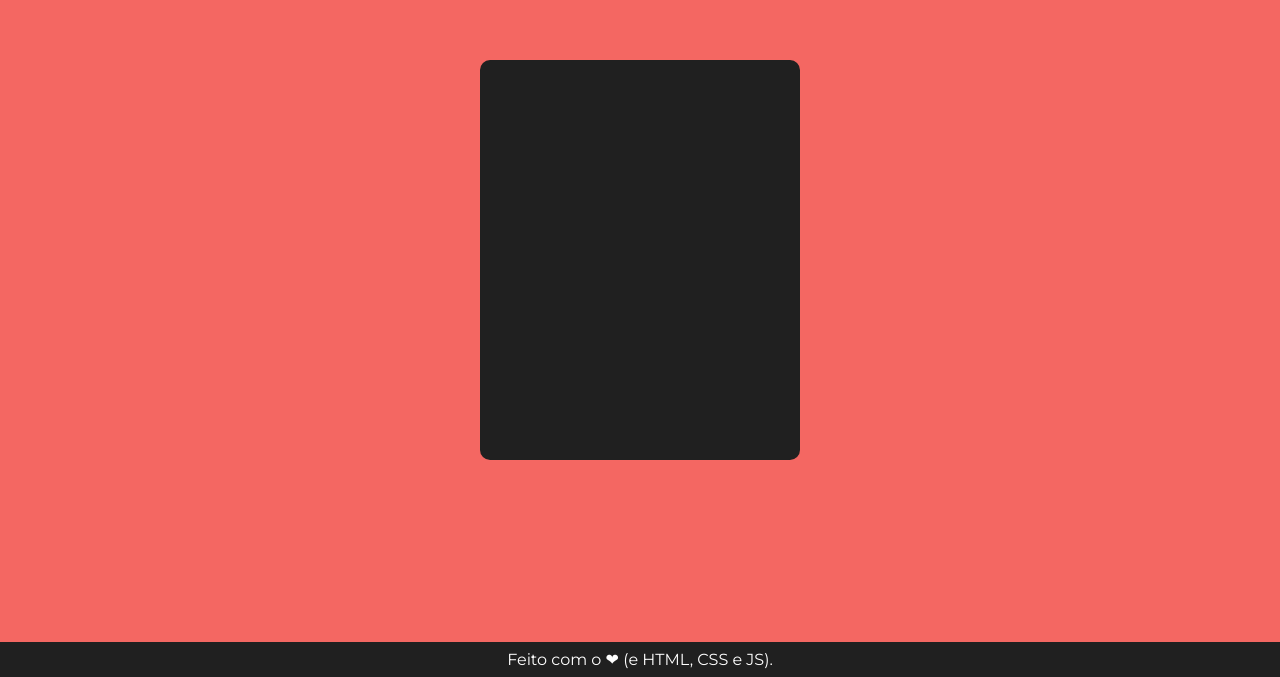
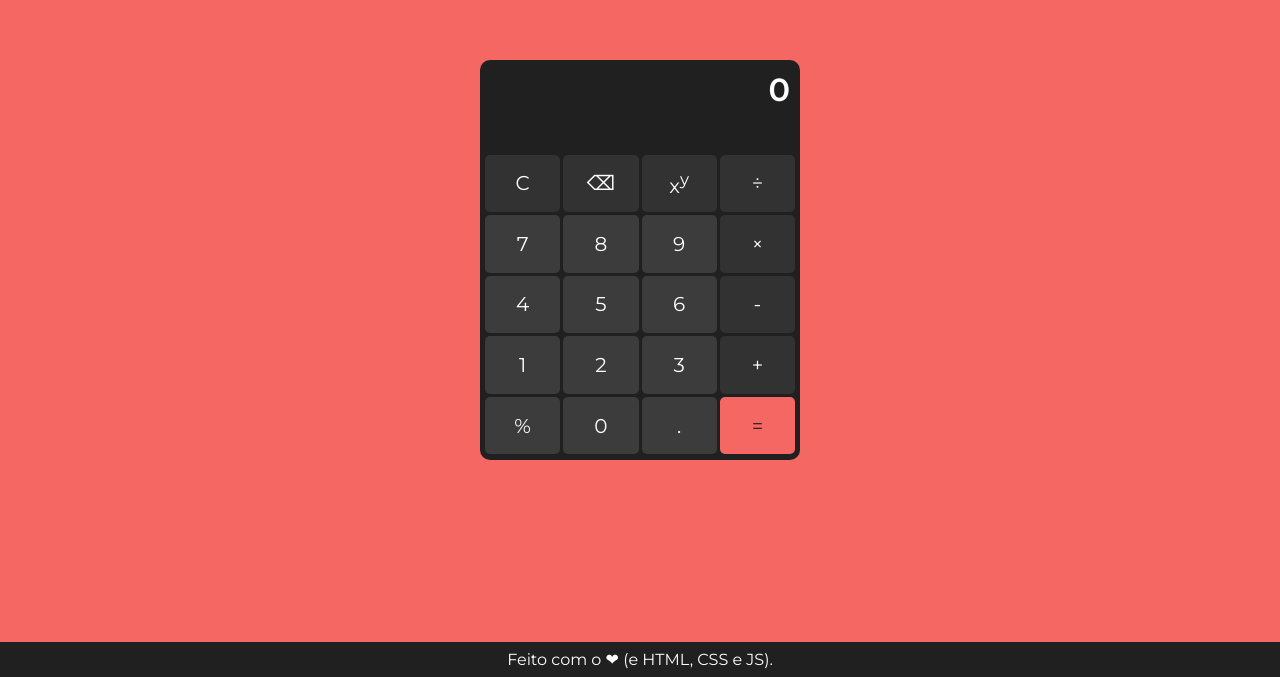
Before and after one commit to sergiodantasz/calculadora-js, a plain HTML site: page index.html in a window 1280 px wide. Shown: the part 123-800 px from the top of the page. Drawn offline with Linux system fonts and the light colour scheme.

Commit message:
adicionado os modelos e estilos visuais da calculadora aos arquivos

```diff
--- a/assets/css/style.css
+++ b/assets/css/style.css
@@ -7,6 +7,7 @@
   --preto: #202020;
   --preto-claro: #282828;
   --branco: #fff;
+  --cinza-mais-claro: #c8c8c8;
   --cinza-claro: #3c3c3c;
   --cinza-escuro: #323232;
 }
@@ -18,8 +19,6 @@
   font-family: 'Montserrat', sans-serif;
 }
 
-/* ------------------------- */
-
 .fundo-rosa-claro {
   background-color: var(--rosa-claro);
 }
@@ -28,7 +27,13 @@
   background-color: var(--preto);
 }
 
-/* ------------------------- */
+.fundo-cinza-claro {
+  background-color: var(--cinza-claro);
+}
+
+.fundo-cinza-escuro {
+  background-color: var(--cinza-escuro);
+}
 
 .conteiner {
   display: flex;
@@ -41,9 +46,68 @@
   width: 320px;
   height: 400px;
   border-radius: 10px;
+  color: var(--branco);
+  display: flex;
+  flex-direction: column;
+  justify-content: space-between;
 }
 
-/* ------------------------- */
+.display {
+  text-align: right;
+  border: none;
+  font-size: 32px;
+  font-weight: 600;
+  margin: 10px;
+  color: inherit;
+}
+
+.botoes {
+  display: grid;
+  grid-template-columns: repeat(4, 1fr);
+  grid-template-rows: repeat(5, 1fr);
+  text-align: center;
+  margin: 5px;
+  height: 300px;
+  gap: 3px;
+}
+
+.botoes button {
+  border: none;
+  color: inherit;
+  font-size: 20px;
+  border-radius: 5px;
+}
+
+.botoes .fundo-cinza-escuro:hover {
+  background-color: var(--cinza-claro);
+}
+
+.botoes .fundo-cinza-escuro:active {
+  background-color: var(--cinza-escuro);
+  color: var(--cinza-mais-claro);
+}
+
+.botoes .fundo-cinza-claro:hover {
+  background-color: var(--cinza-escuro);
+}
+
+.botoes .fundo-cinza-claro:active {
+  background-color: var(--preto-claro);
+  color: var(--cinza-mais-claro);
+}
+
+.botoes button:last-child {
+  color: var(--preto);
+}
+
+.botoes button:last-child:hover {
+  background-color: var(--rosa-escuro);
+}
+
+.botoes button:last-child:active {
+  background-color: var(--rosa-escuro-2);
+  color: var(--cinza-claro);
+}
 
 .rodape {
   display: flex;
--- a/index.html
+++ b/index.html
@@ -10,7 +10,29 @@
   <body>
     <div class="fundo-rosa-claro conteiner">
       <div class="fundo-preto calculadora">
-
+        <input class=" fundo-preto display" value="0" type="text" disabled>
+        <div class="botoes">
+          <button id="c" class="fundo-cinza-escuro">C</button>
+          <button id="backspace" class="fundo-cinza-escuro">⌫</button>
+          <button id="potenciacao" class="fundo-cinza-escuro">x<sup>y</sup></button>
+          <button id="divisao" class="fundo-cinza-escuro">÷</button>
+          <button id="7" class="fundo-cinza-claro">7</button>
+          <button id="8" class="fundo-cinza-claro">8</button>
+          <button id="9" class="fundo-cinza-claro">9</button>
+          <button id="multiplicacao" class="fundo-cinza-escuro">×</button>
+          <button id="4" class="fundo-cinza-claro">4</button>
+          <button id="5" class="fundo-cinza-claro">5</button>
+          <button id="6" class="fundo-cinza-claro">6</button>
+          <button id="subtracao" class="fundo-cinza-escuro">-</button>
+          <button id="1" class="fundo-cinza-claro">1</button>
+          <button id="2" class="fundo-cinza-claro">2</button>
+          <button id="3" class="fundo-cinza-claro">3</button>
+          <button id="soma" class="fundo-cinza-escuro">+</button>
+          <button id="resto" class="fundo-cinza-claro">%</button>
+          <button id="0" class="fundo-cinza-claro">0</button>
+          <button id="ponto" class="fundo-cinza-claro">.</button>
+          <button id="igual" class="fundo-rosa-claro">=</button>
+        </div>
       </div>
     </div>
     <footer class="fundo-preto rodape">
```
